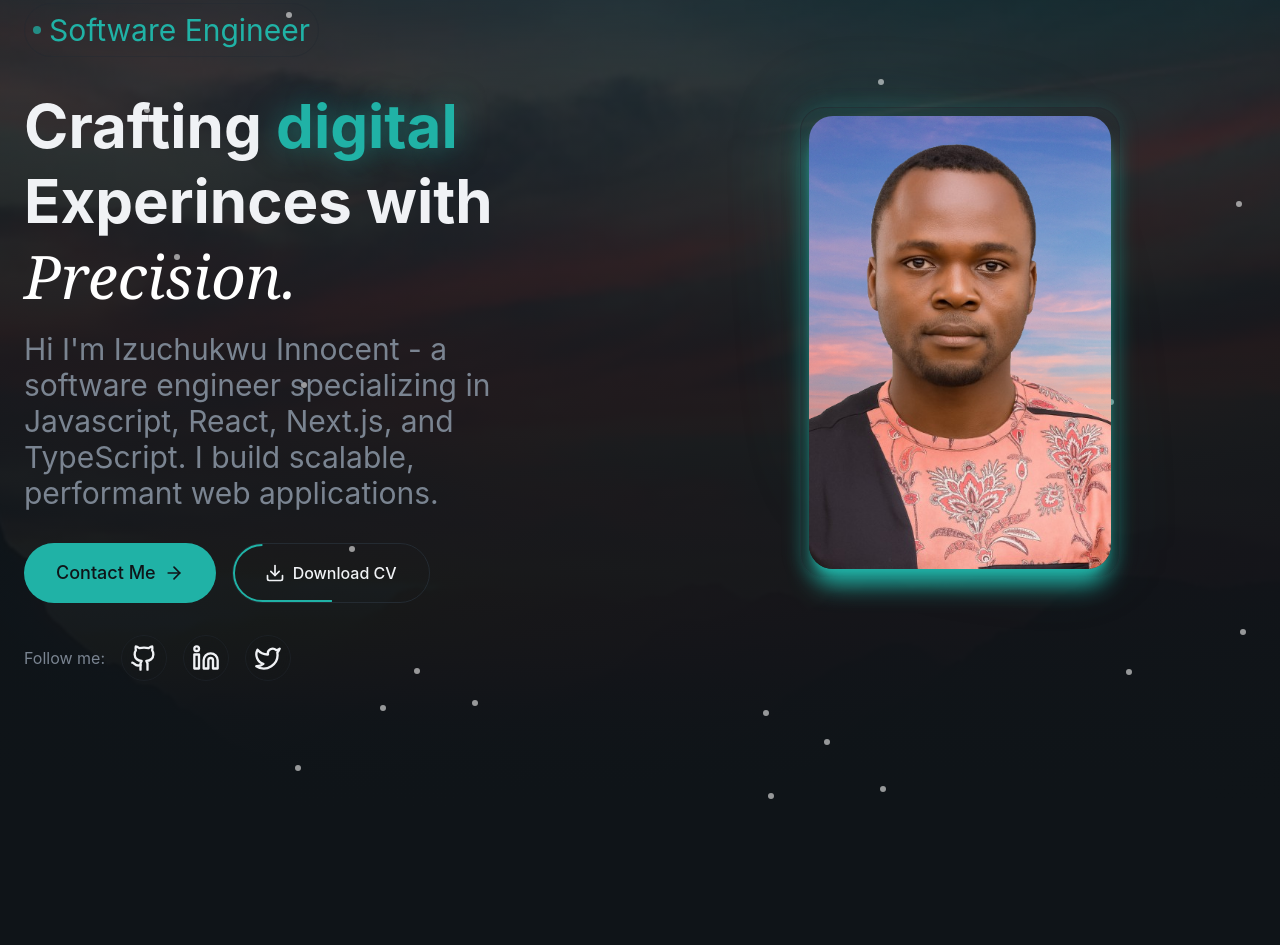
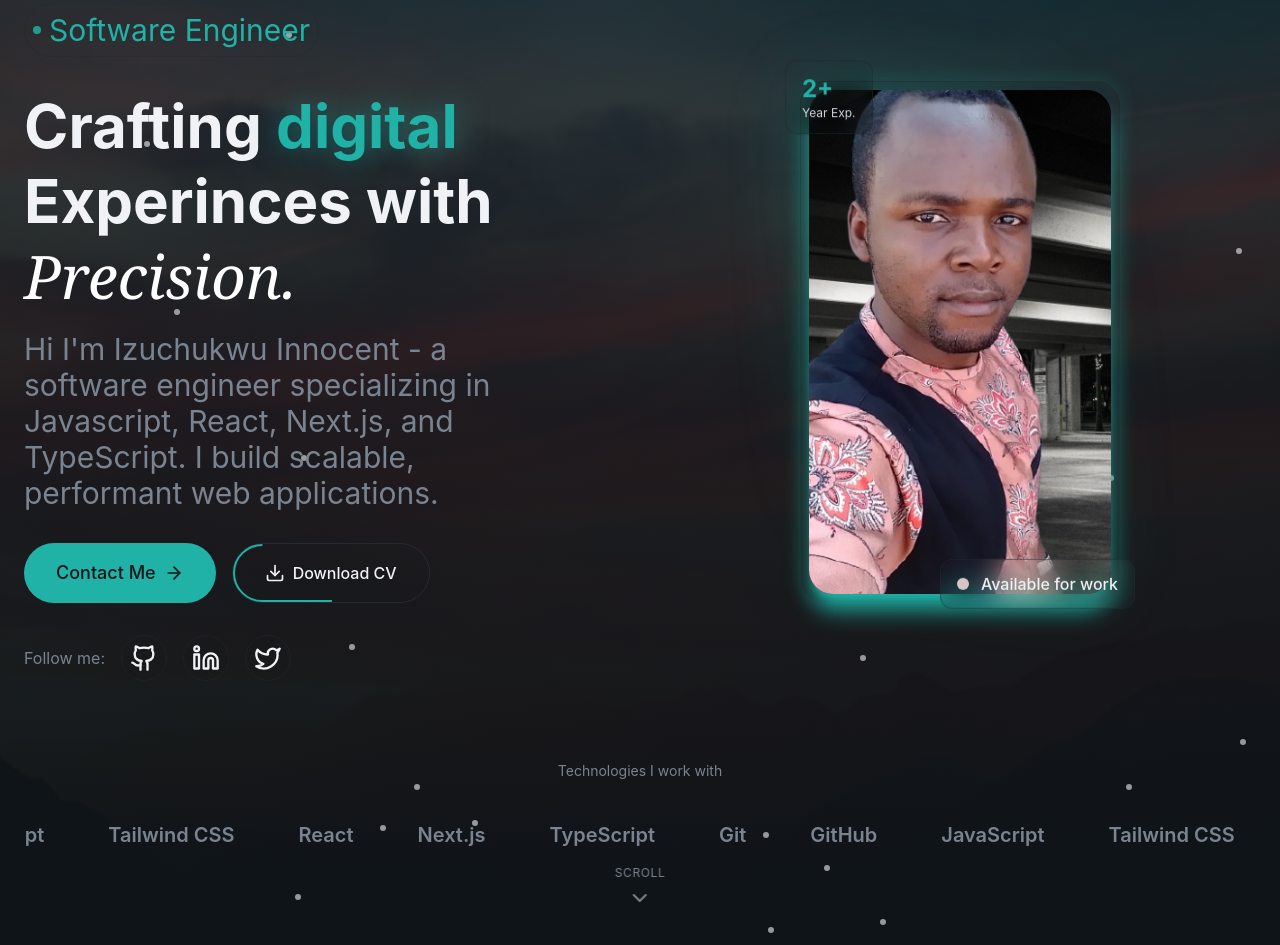
Before and after one commit to inno-stack/my-portfolio, a React (Vite) app: page / in a window 1280 px wide. Shown: the part 125-1070 px from the top of the page. Before the commit the page ends 934 px from the top, so only its background shows below. Built offline with nearby package versions, Linux system fonts and the light colour scheme.

Commit message:
working on profile photo, navbar scroll transition, Technologies i work with, down bancing arrow

```diff
--- a/src/index.css
+++ b/src/index.css
@@ -101,8 +101,36 @@
       transform: translate(30px, 10px);
     }
   }
+
+  @keyframes float {
+    0%,
+    100% {
+      transform: translateY(0);
+    }
+    50% {
+      transform: translateY(-10px);
+    }
+  }
+
+  @keyframes marquee {
+    0% {
+      transform: translateX(0);
+    }
+    100% {
+      transform: translateX(-50%);
+    }
+  }
+
   .animate-fade-in {
     animation: fade-in 0.8s ease-in-out both;
+  }
+
+  .animate-float {
+    animation: float 4s ease-in-out infinite;
+  }
+
+  .animate-marquee {
+    animation: marquee 30s linear infinite;
   }
 
   .animation-delay-100 {
--- a/src/layout/Navbar.jsx
+++ b/src/layout/Navbar.jsx
@@ -1,6 +1,6 @@
 import { Button } from "@/components/Button.jsx";
 import { Menu, X } from "lucide-react";
-import { useState } from "react";
+import { useEffect, useState } from "react";
 
 const navlinks = [
   { href: "#about", label: "About" },
@@ -11,8 +11,22 @@
 
 export const Navbar = () => {
   const [isMobileMenuOpen, setIsMobileMenuOpen] = useState(false);
+  const [isScrolled, setIsScrolled] = useState(false);
+
+  useEffect(() => {
+    const handleScroll = () => {
+      setIsScrolled(window.scrollY > 50);
+    };
+
+    window.addEventListener("scroll", handleScroll);
+
+    return () => window.removeEventListener("scroll", handleScroll);
+  }, []);
+
   return (
-    <header className="fixed top-0 left-0 right-0 bg-transparent py-5 z-50">
+    <header
+      className={`fixed top-0 left-0 right-0 transition-all duration-500 ${isScrolled ? "glass-strong py-3" : "bg-transparent py-5"}  z-50`}
+    >
       <nav className="container mx-auto px-6 flex items-center justify-between">
         <a
           href="#"
--- a/src/sections/Hero.jsx
+++ b/src/sections/Hero.jsx
@@ -1,6 +1,23 @@
 import { Button } from "@/components/Button";
-import { ArrowRight, Download, Github, Linkedin, Twitter } from "lucide-react";
+import {
+  ArrowRight,
+  Download,
+  ChevronDown,
+  Github,
+  Linkedin,
+  Twitter,
+} from "lucide-react";
 import { AnimatedBorderButton } from "@/components/AnimatedBorderButton";
+
+const skills = [
+  "JavaScript",
+  "Tailwind CSS",
+  "React",
+  "Next.js",
+  "TypeScript",
+  "Git",
+  "GitHub",
+];
 
 export const Hero = () => {
   return (
@@ -96,21 +113,61 @@
             {/* Profile image */}
             <div className="relative max-w-xs mx-auto">
               <div
-                className="absolute inset-0 rounded-3xl bg-gradient-to-br from-primary/30
+                className="absolute inset-0 runded-3xl bg-gradient-to-br from-primary/30
                via-transparent to-primary/10 blur-2xl animate-pulse"
               />
               <div className="relative glass rounded-3xl p-2 glow-border">
                 <img
-                  src="/profile01.png"
+                  src="/profile-02.png"
                   alt="Izuchukwu Innocent"
-                  className="w-full aspect-[4/6] object-cover rounded-3xl shadow-xl shadow-primary"
+                  className="w-full aspect-[3/5] object-cover rounded-3xl shadow-xl shadow-primary"
                 />
                 {/* Floating Badge */}
+                <div className="absolute -bottom-4 -right-4 glass rounded-xl px-4 py-3 animate-float">
+                  <div className="flex items-center gap-3">
+                    <div className="w-3 h-3 bg-red-100 rounded-full animate-pulse" />
+                    <span className="text-md font-medium">
+                      Available for work
+                    </span>
+                  </div>
+                </div>
                 {/* State Badge */}
+                <div className="absolute -top-4 -left-4 glass rounded-xl px-4 py-3 animate-float animation-delay-500">
+                  <div className="text-2xl font-bold text-primary">2+</div>
+                  <div className="text-xs text-gray-300">Year Exp.</div>
+                </div>
               </div>
             </div>
           </div>
-          <div></div>
+        </div>
+        {/* skills Section */}
+        <div className="mt-20 animate-fade-in animation-delay-600">
+          <p className="text-sm text-muted-foreground mb-6 text-center">
+            Technologies I work with
+          </p>
+          <div className="relative overflow-hidden">
+            <div className="flex animate-marquee">
+              {[...skills, ...skills].map((skill, idx) => (
+                <div key={idx} className="flex-shrink-0 px-8 py-4">
+                  <span className="text-xl font-semibold text-muted-foreground hover:text-amber-50 transition-colors">
+                    {skill}
+                  </span>
+                </div>
+              ))}
+            </div>
+          </div>
+        </div>
+        <div
+          className="absolute bottom-8 left-1/2 -translate-x-1/2
+        animate-fade-in animation-delay-800"
+        >
+          <a
+            href="#about"
+            className="flex flex-col items-center gap-2 text-muted-foreground hover:text-primary"
+          >
+            <span className="text-xs uppercase tracking-wider">Scroll</span>
+            <ChevronDown className="w-6 h-6 animate-bounce" />
+          </a>
         </div>
       </div>
     </section>
```
Also changed, not shown: public/profile-02.png (added), public/profile01.png (deleted).
